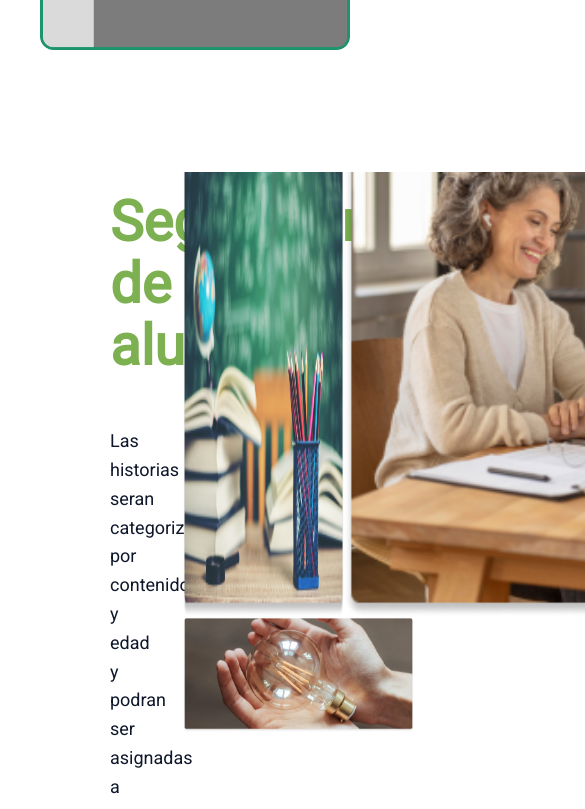
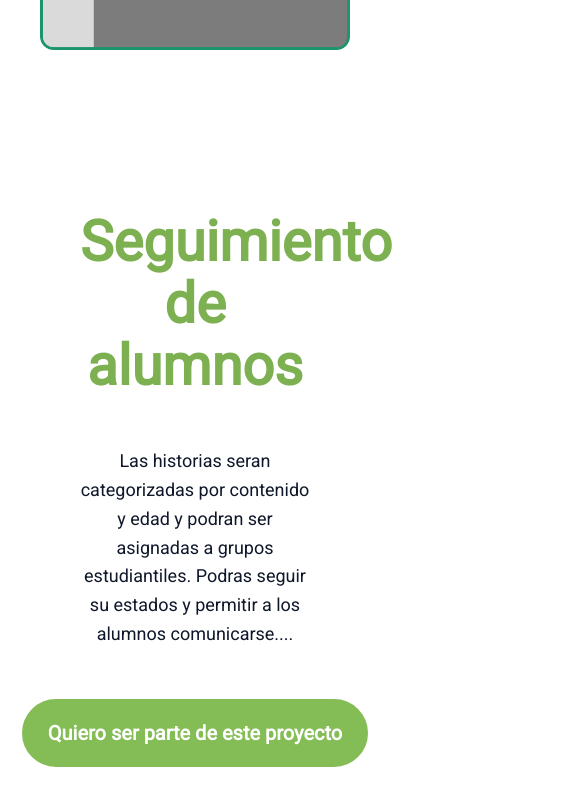
Before and after one commit to SaidGandur01/remember-me-landing, a Nuxt app: page / in a window 390 px wide. Shown: the part 4820-5629 px from the top of the page, 585 px wide, since content can reach past the window. Built offline with nearby package versions, Linux system fonts and the light colour scheme.

Commit message:
section six mobile version

```diff
--- a/components/sectionSix.vue
+++ b/components/sectionSix.vue
@@ -29,7 +29,11 @@
 <style lang="scss" scoped>
 .section-six {
   display: flex;
-  padding: 5rem 7rem;
+  padding: 10rem 7rem;
+
+  img {
+    border-radius: 10px;
+  }
 
   .information {
     width: 45%;
@@ -70,11 +74,11 @@
       height: 40%;
 
       img:first-child {
-        width: 70%;
+        width: 60%;
       }
 
       img:last-child {
-        flex-grow: 1;
+        width: 40%;
       }
     }
 
@@ -86,5 +90,18 @@
       }
     }
   }
+  @media (max-width: 768px) {
+    flex-direction: column;
+    padding: 7rem 4rem;
+    gap: 3rem;
+
+    .information {
+      width: 100%;
+      text-align: center;
+      button {
+        align-self: center;
+      }
+    }
+  }
 }
 </style>
```
